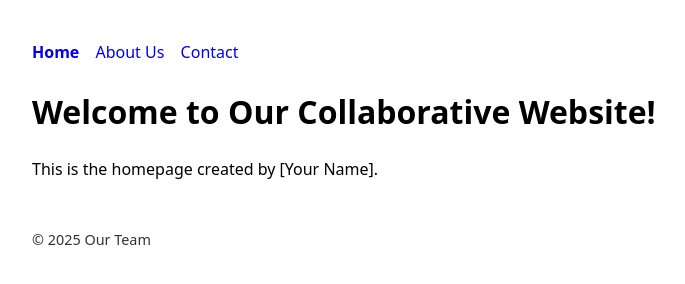
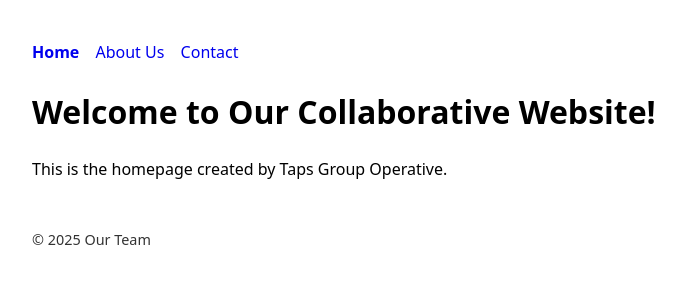
Before and after one commit to bjournec/CSCC21.1A-Activity, a plain HTML site: page index.html in a window 1280 px wide. Shown: the whole page, without its empty margins (158-843 px from the left). Drawn offline with Linux system fonts and the light colour scheme.

Commit message:
Update index.html

```diff
--- a/index.html
+++ b/index.html
@@ -14,7 +14,7 @@
   </nav>
   <main>
     <h1>Welcome to Our Collaborative Website!</h1>
-    <p>This is the homepage created by [Your Name].</p>
+    <p>This is the homepage created by Taps Group Operative.</p>
   </main>
   <footer>© <span id="y"></span> Our Team</footer>
   <script>document.getElementById('y').textContent = new Date().getFullYear();</script>
```
